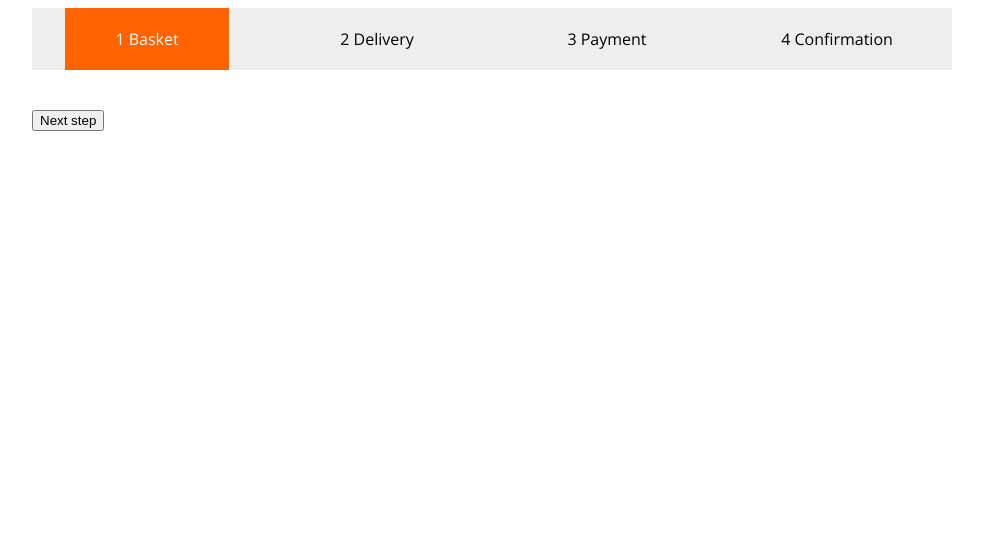
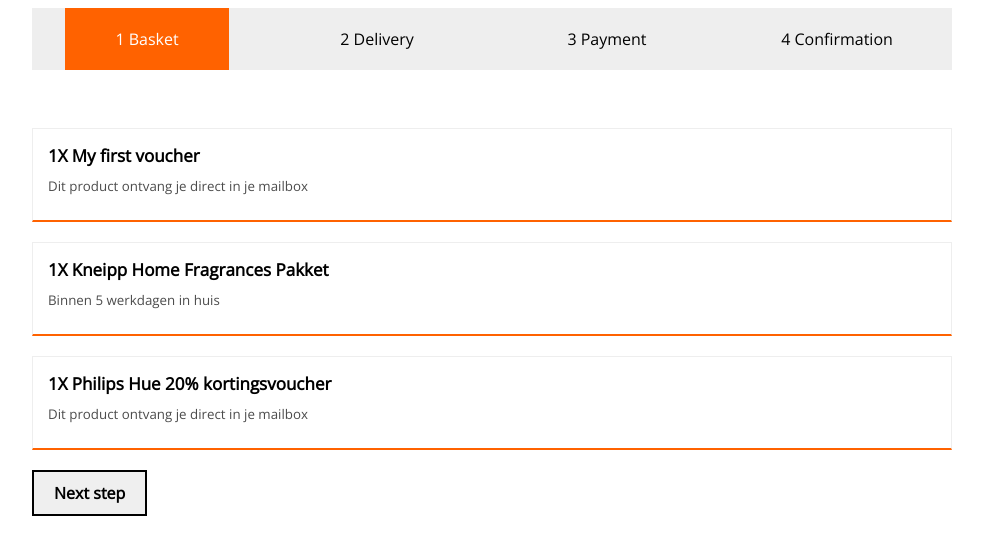
Before and after one commit to vah7id/webcomponent-checkout, a website with bundled scripts: page index.html in a window 1280 px wide. Shown: the whole page, without its empty margins (148-1131 px from the left). Built offline with nearby package versions, Linux system fonts and the light colour scheme.

Commit message:
#phase2 basket loads the data from mock file and render items

```diff
--- /dev/null
+++ b/assets/mocks/basket.json
@@ -0,0 +1 @@
+{"basket":[{"productId":1226739,"skuId":301526,"deliveryTime":"Dit product ontvang je direct in je mailbox","fulfillmentType":"VOUCHER","phoneNumberRequired":false,"ageRestriction":false,"title":"My first voucher","price":0,"availableStock":1,"mediaUrl":"/punten/media/file/19470777.jpg","quantity":1,"extraCostValue":0},{"productId":1007404,"skuId":302396,"deliveryTime":"Binnen 5 werkdagen in huis","fulfillmentType":"DROP_SHIP","phoneNumberRequired":false,"ageRestriction":false,"title":"Kneipp Home Fragrances Pakket","price":26,"availableStock":4,"mediaUrl":"/punten/media/file/23547936.jpg","quantity":1,"extraCostValue":0},{"productId":1006739,"skuId":301586,"deliveryTime":"Dit product ontvang je direct in je mailbox","fulfillmentType":"VOUCHER","phoneNumberRequired":false,"ageRestriction":false,"title":"Philips Hue 20% kortingsvoucher","price":0,"availableStock":301,"mediaUrl":"/punten/media/file/19470777.jpg","quantity":1,"extraCostValue":0}],"basketSummary":{"quantity":2,"price":26,"extraCostValue":0,"totalPrice":26}}
--- /dev/null
+++ b/assets/mocks/customer.json
@@ -0,0 +1 @@
+{"correspondenceName":"Hr J Ritsma", "addresses":[{"addressIndex":1,"street":"Pietje puk straat","houseNumber":"6","houseNumberAddition":"","postalCode":"1335HK","city":"Almere"}],"personalEmailAddress":"j.ritsma@ing.com","phoneNumber":"0031-123456789"}
--- a/assets/style.css
+++ /dev/null
@@ -1,30 +0,0 @@
-@import url('https://fonts.googleapis.com/css2?family=Open+Sans:wght@300&display=swap');
-
-body {
-    font-family: 'Open Sans', sans-serif;
-}
-
-.steps-wrapper {
-    width: 920px;
-    margin: 0 auto;
-    display: block;
-}
-
-.step-item {
-    background-color: #eee;
-    width: 25%;
-    float: left;
-    text-align: center;
-    padding: 20px 0;
-}
-
-.step-active {
-    background: #FF6200;
-    padding: 20px 50px;
-    color: white;
-}
-
-.step-container {
-    width: 100%;
-    padding: 100px 0;
-}
--- /dev/null
+++ b/assets/styles/index.css
@@ -0,0 +1,63 @@
+@import url('https://fonts.googleapis.com/css2?family=Open+Sans:wght@300&display=swap');
+
+body {
+    font-family: 'Open Sans', sans-serif;
+}
+
+button {
+    font-family: 'Open Sans', sans-serif;
+    color: black;
+    font-weight: 900;
+    padding: 10px 20px;
+    font-size: 16px;
+    cursor: pointer;
+    border: 2px solid black;
+}
+
+/* ================ STEPS ================== */
+
+.steps-wrapper {
+    width: 920px;
+    margin: 0 auto;
+    display: block;
+}
+
+.step-item {
+    background-color: #eee;
+    width: 25%;
+    float: left;
+    text-align: center;
+    padding: 20px 0;
+}
+
+.step-active {
+    background: #FF6200;
+    padding: 20px 50px;
+    color: white;
+}
+
+.step-container {
+    width: 100%;
+    padding: 100px 0;
+}
+
+/* ================ BASKET ================== */
+
+.basket-item {
+    border: 1px solid #eee;
+    margin: 20px 0;
+    padding: 15px 30px 15px 15px;
+    border-bottom: 2px solid #FF6200;
+}
+
+.basket-item span {
+    font-size: 17px;
+    font-weight: bold;
+}
+
+.basket-item small {
+    width: 100%;
+    padding: 10px 0;
+    display: block;
+    opacity: 0.7;
+}
--- a/index.html
+++ b/index.html
@@ -3,7 +3,7 @@
     <head>
         <title>ING TEST</title>
         <meta name="viewport" content="width=device-width, initial-scale=1">
-        <link rel="stylesheet" href="./assets/style.css">
+        <link rel="stylesheet" href="./assets/styles/index.css">
     </head>
     <body>
         <ing-app></ing-app>
--- a/modules/basket/index.js
+++ b/modules/basket/index.js
@@ -1,20 +1,38 @@
 import {html, render} from '../../node_modules/lit-html/lit-html.js';
+import './item.js';
 
 class Basket extends HTMLElement {
     constructor() {
         super();
         this.basketItems = [];
+        this.basketSummary = null;
     }
     connectedCallback() {
+
         const confirmBasket = () => {
             this.handleStepChange(2);
         }
-        const tmp = html`<div class="basket-wrapper">
-            ${this.basketItems.length !== 0 ? html`
+
+        fetch(`/assets/mocks/basket.json`).then(res => res.json()).then((res) => {
+            this.basketItems = res?.basket;
+            this.basketSummary = res?.basketSummary;
+            _render();
+        }).catch(() => {
+            _render();
+        });
+
+        const _render = () => {
+            const tmp = html`<div class="basket-wrapper">
+
+            ${this.basketItems.map(item => html`<basket-item .item=${item}></basket-item`)}
+
+            ${this.basketItems.length === 0 ? html`
                 <h3>basket is empty</h3><button>Go to homepage</button>` :
                 html`<button @click=${confirmBasket}>Next step</button>`}
             </div>`;
-        render(tmp, this);
+
+            render(tmp, this);
+        }
     }
 }
 
--- /dev/null
+++ b/modules/basket/item.js
@@ -0,0 +1,17 @@
+import {html, render} from '../../node_modules/lit-html/lit-html.js';
+
+class BasketItem extends HTMLElement {
+    constructor() {
+        super();
+    }
+    connectedCallback() {
+        const tmp = html`<div class="basket-item">
+            <span>${this.item.quantity}X</span>
+            <span>${this.item.title}</span>
+            <small>${this.item.deliveryTime}</small>
+        </div>`;
+        render(tmp, this);
+    }
+}
+
+customElements.define('basket-item', BasketItem);
--- a/modules/steps/index.js
+++ b/modules/steps/index.js
@@ -9,7 +9,7 @@ class Steps extends HTMLElement {
         super();
     }
     connectedCallback() {
-        const renderLayout = () => {
+        const _render = () => {
             const tmp = html`<lion-steps class="steps-wrapper">
             <lion-step class="step-item" initial-step>
                 <label class=${this.step === 1 ? 'step-active' : ''}>1 Basket</label>
@@ -36,9 +36,9 @@ class Steps extends HTMLElement {
         }
         const handleStepChange = (step) => {
             this.step = step;
-            renderLayout();
+            _render();
         }
-        renderLayout();
+        _render();
     }
 }
 
```
